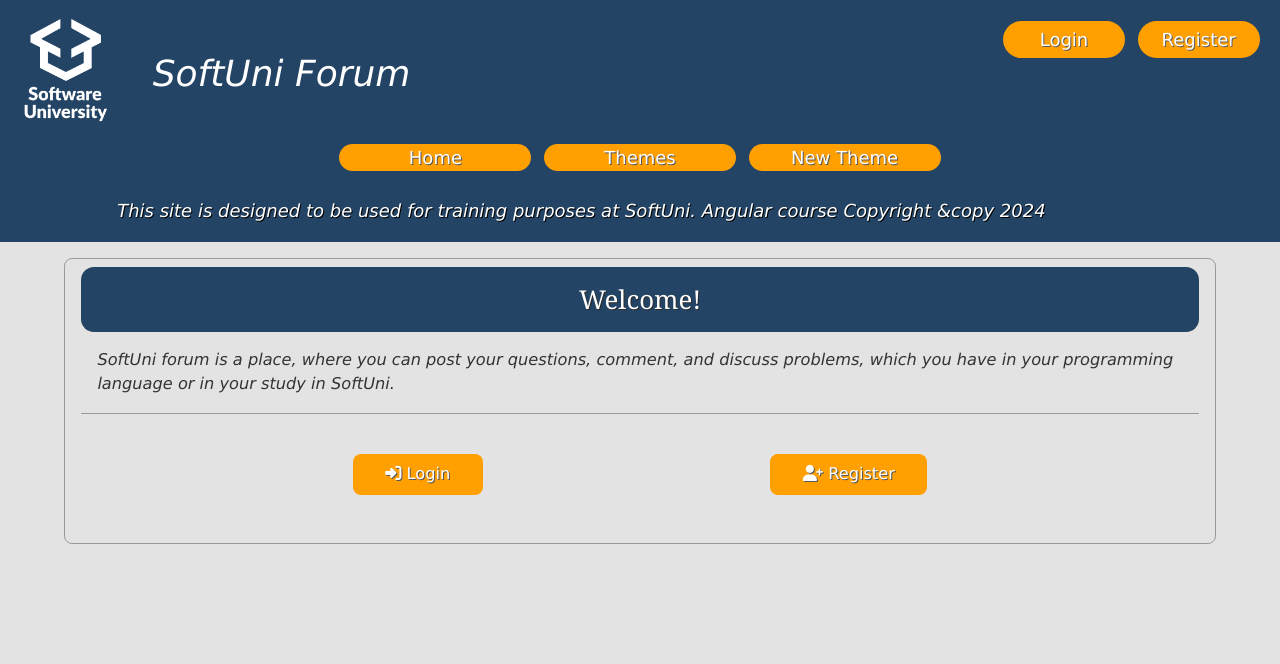
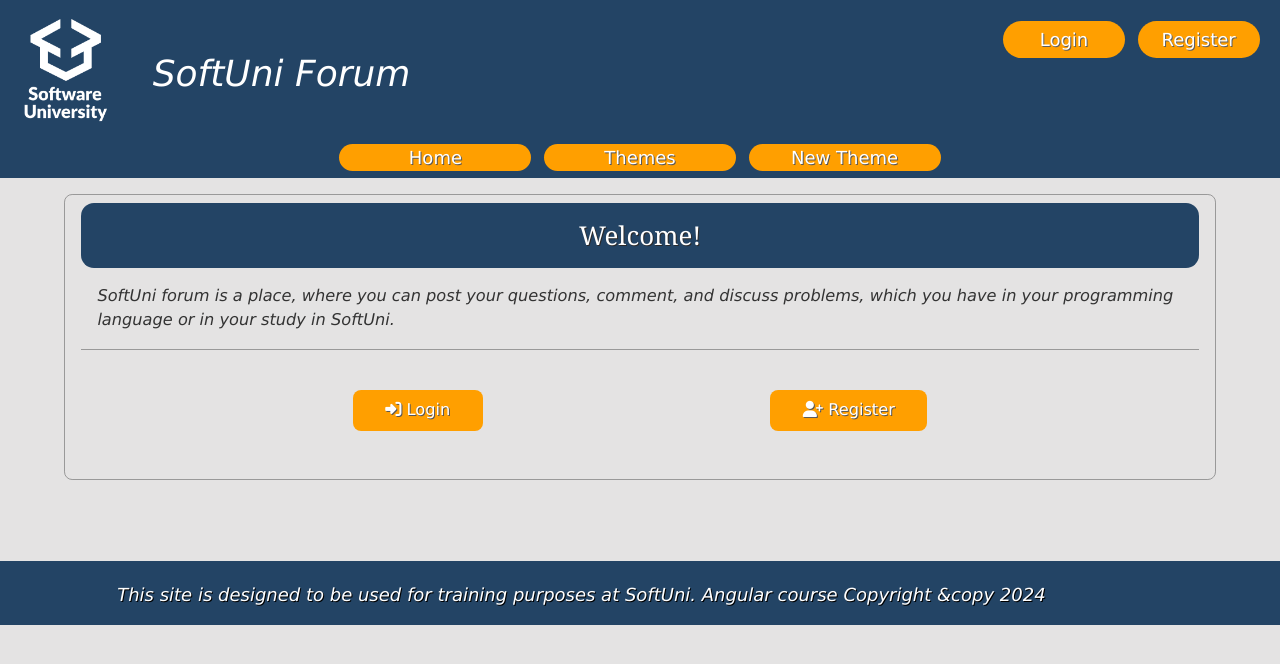
Before and after one commit to zarkoto23/Angular-Course, an Angular app in the folder workshop-components-resources/softuni-forum-app/: page /home in a window 1280 px wide. Shown: the top 664 px of the page. Built offline with nearby package versions, Linux system fonts and the light colour scheme.

Commit message:
fix router outlet position in app.html

```diff
--- a/workshop-components-resources/softuni-forum-app/src/app/app.html
+++ b/workshop-components-resources/softuni-forum-app/src/app/app.html
@@ -9,6 +9,7 @@
         </aside>
 </div> -->
 
-<app-footer> </app-footer>
 
 <router-outlet />
+
+<app-footer> </app-footer>
```
